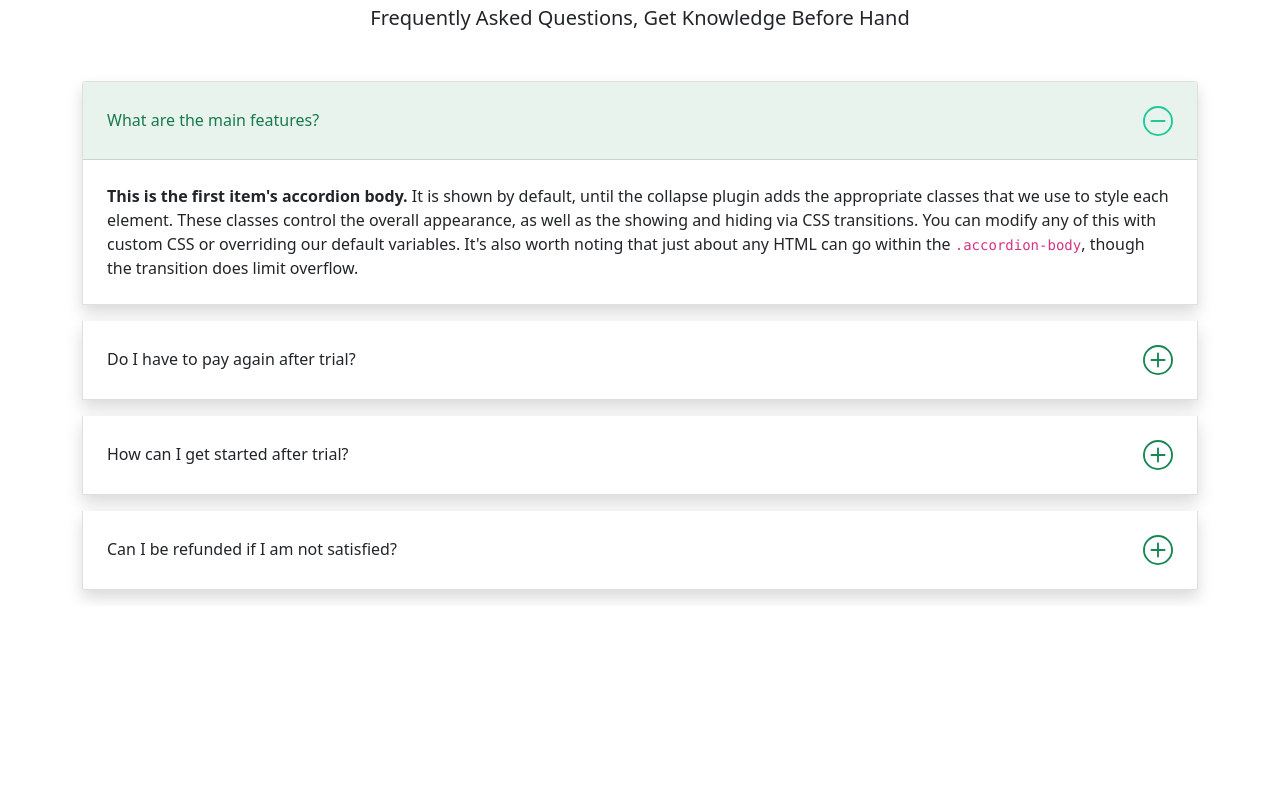
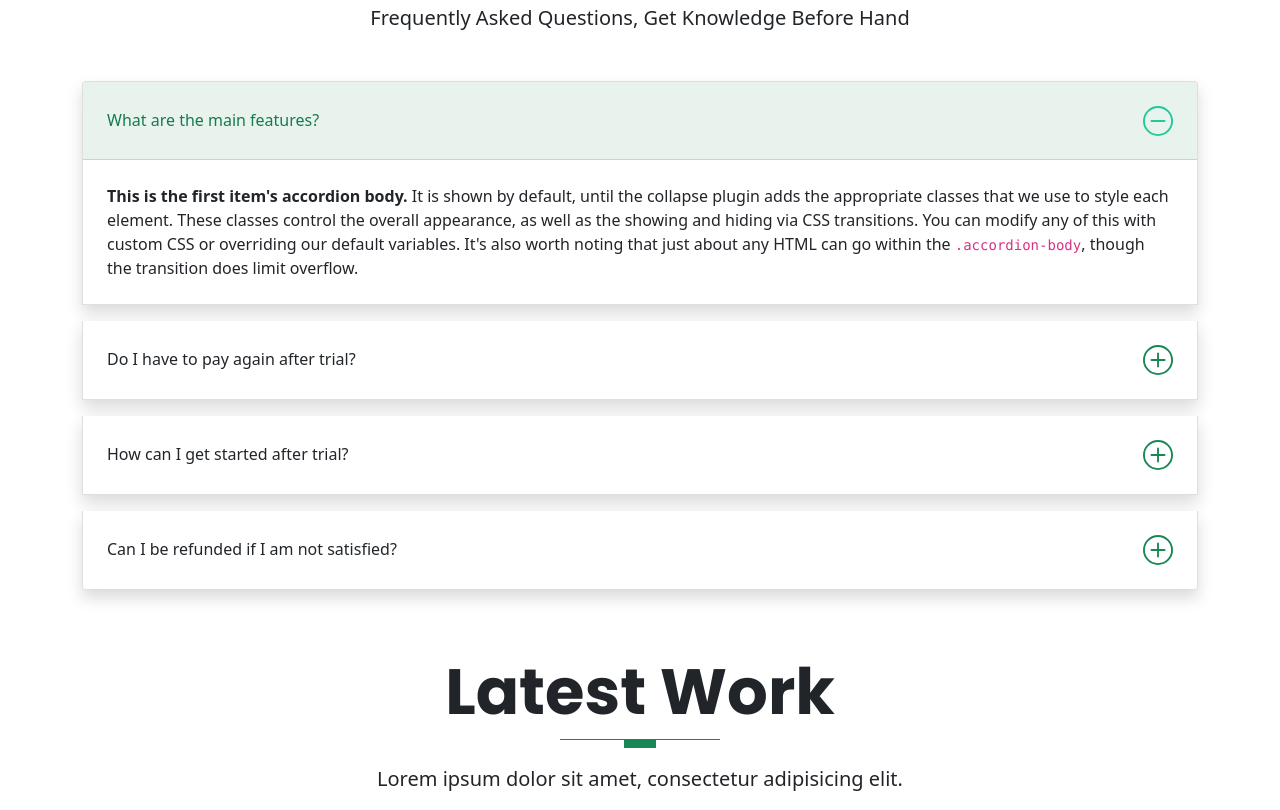
Before and after one commit to chavalk/bootstrap-v5, a website: page index.html in a window 1280 px wide. Shown: the part 4443-5253 px from the top of the page. Before the commit the page ends 5049 px from the top, so only its background shows below. Drawn offline with nearby package versions, Linux system fonts and the light colour scheme.

Commit message:
Add portfolio section, heading, heading line, and subheading.

```diff
--- a/index.html
+++ b/index.html
@@ -465,6 +465,20 @@
     </div>
   </section>
 
+  <!-- START PORTFOLIO SECTION -->
+
+  <section id="portfolio" class="portfolio">
+    <div class="container">
+      <div class="row text-center mt-5">
+        <h1 class="display-3 fw-bold text-capitalize">Latest Work</h1>
+        <div class="heading-line"></div>
+        <p class="lead">
+          Lorem ipsum dolor sit amet, consectetur adipisicing elit.
+        </p>
+      </div>
+    </div>
+  </section>
+
   <script src="./assets/vendors/js/glightbox.min.js"></script>
   <script type="text/javascript">
     const lightbox = GLightbox({
```
